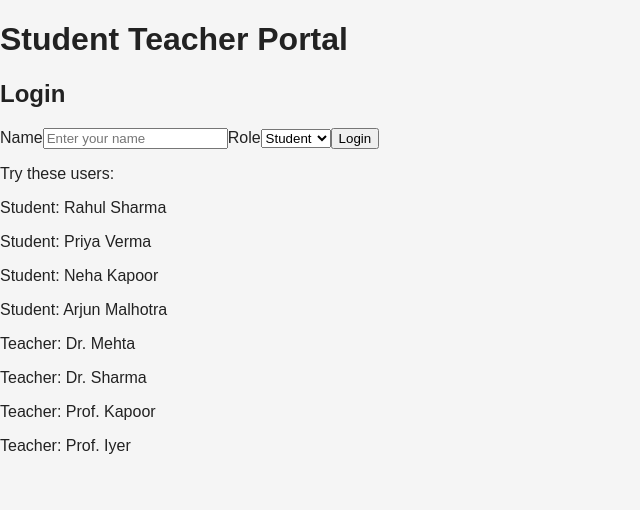
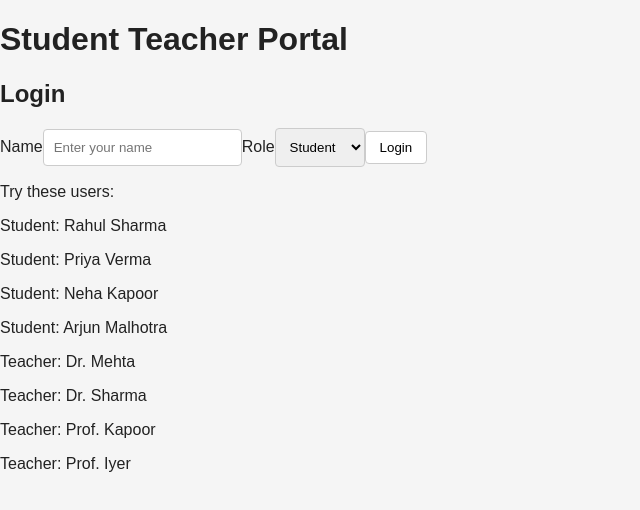
Before and after one commit to Mihirbuddy/2026201019_SSD_A1, a React (Vite) app: page / in a window 1280 px wide. Shown: the top 510 px of the page, without its empty margins (0-640 px from the left). Built offline with nearby package versions, Linux system fonts and the light colour scheme.

Commit message:
add common button and form styles

```diff
--- a/src/App.css
+++ b/src/App.css
@@ -12,3 +12,22 @@ body {
 .page {
   padding: 30px;
 }
+
+button {
+  padding: 8px 14px;
+  border: 1px solid #ccc;
+  background: white;
+  cursor: pointer;
+  border-radius: 4px;
+}
+
+button:hover {
+  background: #eee;
+}
+
+input,
+select {
+  padding: 10px;
+  border: 1px solid #ccc;
+  border-radius: 4px;
+}
```
